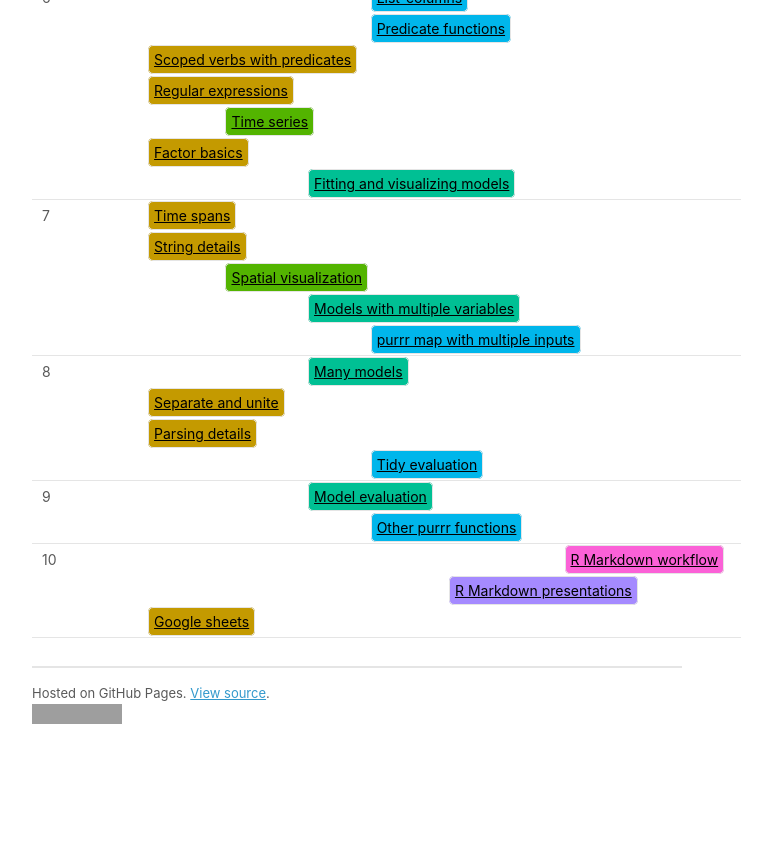
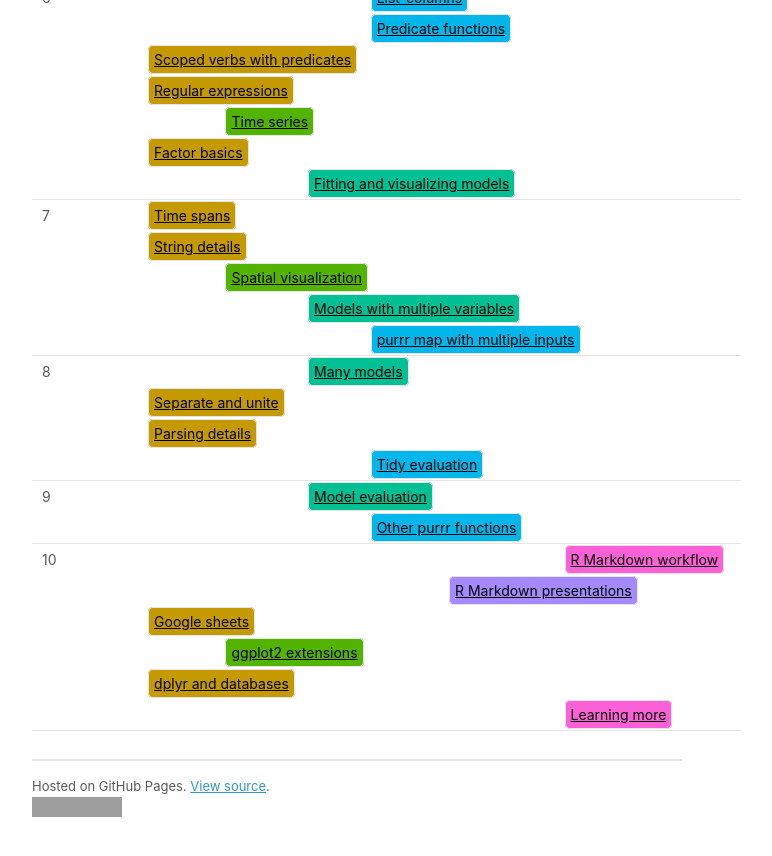
Before and after one commit to dcl-2019-04/curriculum, a Jekyll site: the page built from docs/index.md, in a window 1280 px wide and 900 px high, scrolled down 1162 px. Shown: the top 856 px of the window, without its empty margins (283-1055 px from the left). Built offline with Jekyll 4.4.1, drawn with Linux system fonts in a browser that asks for light colours; our own code applies the rules of GitHub Pages for plain Markdown files; a script that is not in the unit is left out; before the commit the page ends 1969 px from its top, so only the background shows below that; grey boxes are pictures that could not be loaded.

Commit message:
Update for week 10

```diff
--- a/docs/index.md
+++ b/docs/index.md
@@ -367,5 +367,22 @@
   <td colspan="6"><a class="wrangle" href="googlesheets.html">Google sheets</a></td>
   <td colspan="5"></td>
 </tr>
+<tr>
+<td></td>
+  <td colspan="2"></td>
+  <td colspan="6"><a class="visualize" href="ggplot2-exts.html">ggplot2 extensions</a></td>
+  <td colspan="4"></td>
+</tr>
+<tr>
+<td></td>
+  <td colspan="1"></td>
+  <td colspan="6"><a class="wrangle" href="dplyr-databases.html">dplyr and databases</a></td>
+  <td colspan="5"></td>
+</tr>
+<tr>
+<td></td>
+  <td colspan="6"></td>
+  <td colspan="6"><a class="workflow" href="learning-more.html">Learning more</a></td>
+</tr>
 </tbody>
 </table>
--- a/syllabus.yml
+++ b/syllabus.yml
@@ -73,6 +73,6 @@
   - workflow-rmarkdown
   - rmarkdown-formats
   - googlesheets
-#  - ggplot2-exts
-#  - dplyr-databases
-#  - learning-more
+  - ggplot2-exts
+  - dplyr-databases
+  - learning-more
```
